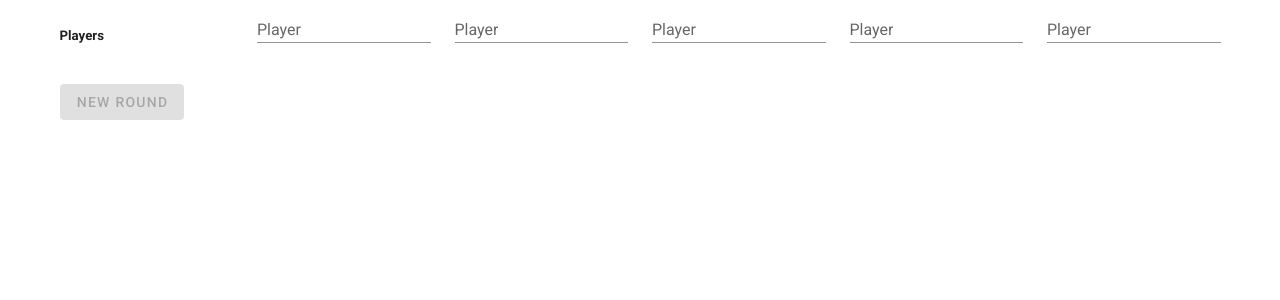
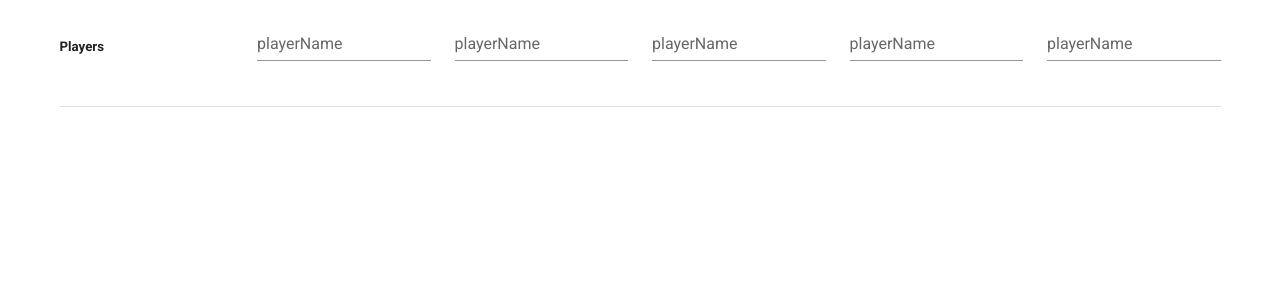
Before and after one commit to rjbgaspar/rummy, a Vue app: page / in a window 1280 px wide. Shown: the top 300 px of the page. Built offline with nearby package versions, Linux system fonts and the light colour scheme.

Commit message:
Add badge

```diff
--- a/src/App.vue
+++ b/src/App.vue
@@ -1,22 +1,44 @@
 <template>
   <v-app>
     <v-container>
-
       <splash-screen
         v-if="!playing"
         v-on:start-playing="startPlaying"
       >
       </splash-screen>
-
       <div v-else>
         <v-row>
-          <v-col cols="12" sm="12" md="2" class="d-flex align-center">
-              <h5>Players</h5>
+          <v-col class="d-flex align-center">
+            <h5>Players</h5>
           </v-col>
-          <v-col v-for="(player, index) in players" :key="`player-${index}`">
-            <v-text-field dense label="Player" single-line v-model="players[index]"></v-text-field>
+          <v-col v-for="(player, index) in players" :key="`player-${index}`" >
+            <!-- Player is defined -->
+            <div v-if="players[index].name != ''">
+              <v-badge overlap transition="slide-x-transition"
+                       :content="players[index].luckyCount">
+                <v-text-field
+                  label="playerName" single-line v-model="players[index].name"
+                >
+                </v-text-field>
+              </v-badge>
+              <v-btn fab x-small  color="blue-grey darken-1 white--text" elevation="1" class="mr-2"
+                     :disabled="players[index].luckyCount === 0"
+                     @click="players[index].luckyCount--">
+                <v-icon dark>mdi-minus</v-icon>
+              </v-btn>
+              <v-btn fab dark x-small color="blue-grey darken-1" elevation="1"
+                     @click="players[index].luckyCount++">
+                <v-icon dark>mdi-plus</v-icon>
+              </v-btn>
+            </div>
+            <div v-else>
+              <v-text-field
+                label="playerName" single-line v-model="players[index].name" />
+            </div>
           </v-col>
         </v-row>
+
+        <v-divider class="my-6"></v-divider>
 
         <game-round
           v-for="(item, index) in rounds"
@@ -30,18 +52,23 @@
 
         <br>
 
-        <span v-if="currentRoundIndex < 7">
-          <v-btn color="light-blue darken-4 white--text"
+        <v-row>
+          <v-col class="d-flex justify-end">
+             <span v-if="currentRoundIndex < 7">
+          <v-btn fab dark color="primary"
                  :disabled="playersCount < 2"
                  @click="newRound">
-            New Round
+            <v-icon>mdi-plus</v-icon>
           </v-btn>
-      </span>
-        <span v-else>
-        You're on the last round.
-      </span>
+        </span>
+            <span v-else>
+              <v-btn disabled fab color="primary" >
+                <v-icon>mdi-plus</v-icon>
+          </v-btn>
+        </span>
+          </v-col>
+        </v-row>
       </div>
-
     </v-container>
   </v-app>
 </template>
--- a/src/app.component.ts
+++ b/src/app.component.ts
@@ -1,7 +1,8 @@
-import { Component, Provide, Vue } from 'vue-property-decorator'
+import { Component, Prop, Provide, Vue } from 'vue-property-decorator'
 import GameRound from './components/game-round.vue'
 import SplashScreen from './components/splash-screen.vue'
 import { IRound, Round } from '@/shared/model/round/round.model'
+import { IPlayer, Player } from '@/shared/model/player/player.model'
 
 const ROUND_NAMES: string[] = ['2T', 'TS', '2S', '3T', '2TS', 'T2S', '3S']
 
@@ -14,11 +15,17 @@ const ROUND_NAMES: string[] = ['2T', 'TS', '2S', '3T', '2TS', 'T2S', '3S']
 export default class App extends Vue {
   public playing = true;
 
-  public players: string[] = ['', '', '', '', '']
+  public players: IPlayer[] =[
+    new Player('', 0),
+    new Player('', 0),
+    new Player('', 0),
+    new Player('', 0),
+    new Player('', 0)
+  ]
 
   public roundNames = [...ROUND_NAMES];
 
-  public rounds: IRound[] = [];
+  public rounds: IRound[] = []
 
   public scoreboard: { [k:string]: string[] } = {
     [ROUND_NAMES[0]]: [],
@@ -35,7 +42,7 @@ export default class App extends Vue {
   }
 
   public get playersCount () {
-    return this.players.filter(item => item !== '').length
+    return this.players.filter(item => item.name !== '').length
   }
 
   public get currentRoundIndex () {
--- a/src/components/game-round.component.ts
+++ b/src/components/game-round.component.ts
@@ -21,7 +21,7 @@ export default class GameRound extends Vue {
   private scores: any[] = []
 
   public get playersCount () {
-    return this.round.players.filter(item => item !== '').length
+    return this.round.players.filter(item => item.name !== '').length
   }
 
   public get isScoreValid () {
--- a/src/components/game-round.vue
+++ b/src/components/game-round.vue
@@ -1,14 +1,14 @@
 <template>
 <div>
-  <v-row dense>
-    <v-col cols="12" sm="12" md="2" class="d-flex align-center">
+  <v-row >
+    <v-col class="d-flex align-center">
       <h5>{{ round.name }}</h5>
     </v-col>
     <v-col
         v-for="(player, index) in round.players" :key="`player-score-${index}-${player}`"
     >
       <v-text-field dense
-        v-if="round.players[index] !== ''"
+        v-if="round.players[index].name !== ''"
         :key="`player-score-${player}`"
         v-model.number="scores[index]"
       />
--- a/src/components/round-score.component.ts
+++ b/src/components/round-score.component.ts
@@ -38,8 +38,11 @@ export default class RoundScore extends Vue {
       this.actualScoreboard[index] = 0
       for (let i = 0; i < this.actualScoreboardKeys.length; i++) {
         const gameRoundKey = this.actualScoreboardKeys[i]
-        console.log(newVal[gameRoundKey][index])
+        if (newVal[gameRoundKey][index] === '') {
+          newVal[gameRoundKey][index] = '0'
+        }
         this.actualScoreboard[index] += parseInt(newVal[gameRoundKey][index], 10)
+        // console.log(this.actualScoreboard[index])
       }
     }
   }
--- a/src/components/round-score.vue
+++ b/src/components/round-score.vue
@@ -1,13 +1,13 @@
 <template>
 <v-row v-if="actualScoreboard.length > 0 && actualScoreboardKeys.length > 1" dense>
-  <v-col cols="12" sm="12" md="2" class="text-right text--secondary">
+  <v-col class="text--secondary">
     <p class="text-caption">Total: </p>
   </v-col>
   <v-col dense v-for="(item, index) in actualScoreboard" :key="`actual-score-${round.name}-${index}`"
-         class="text-right">
-    <h5 v-if="round.players[index] !== ''" >
+         class="text-caption text--secondary">
+    <p v-if="round.players[index].name !== ''" >
       {{ item }}
-    </h5>
+    </p>
 
   </v-col>
 </v-row>
--- /dev/null
+++ b/src/shared/model/player/player.model.ts
@@ -0,0 +1,12 @@
+export interface IPlayer {
+  name: string;
+  luckyCount: number;
+}
+
+export class Player implements IPlayer {
+  // eslint-disable-next-line no-useless-constructor
+  constructor (
+    public name: string,
+    public luckyCount: number
+  ) {}
+}
--- a/src/shared/model/round/round.model.ts
+++ b/src/shared/model/round/round.model.ts
@@ -1,7 +1,9 @@
+import { IPlayer } from '@/shared/model/player/player.model'
+
 export interface IRound {
   name: string;
   index: number;
-  players: string[];
+  players: IPlayer[];
 }
 
 export class Round implements IRound {
@@ -9,6 +11,6 @@ export class Round implements IRound {
   constructor (
     public name: string,
     public index: number,
-    public players: string[]
+    public players: IPlayer[]
   ) {}
 }
```
